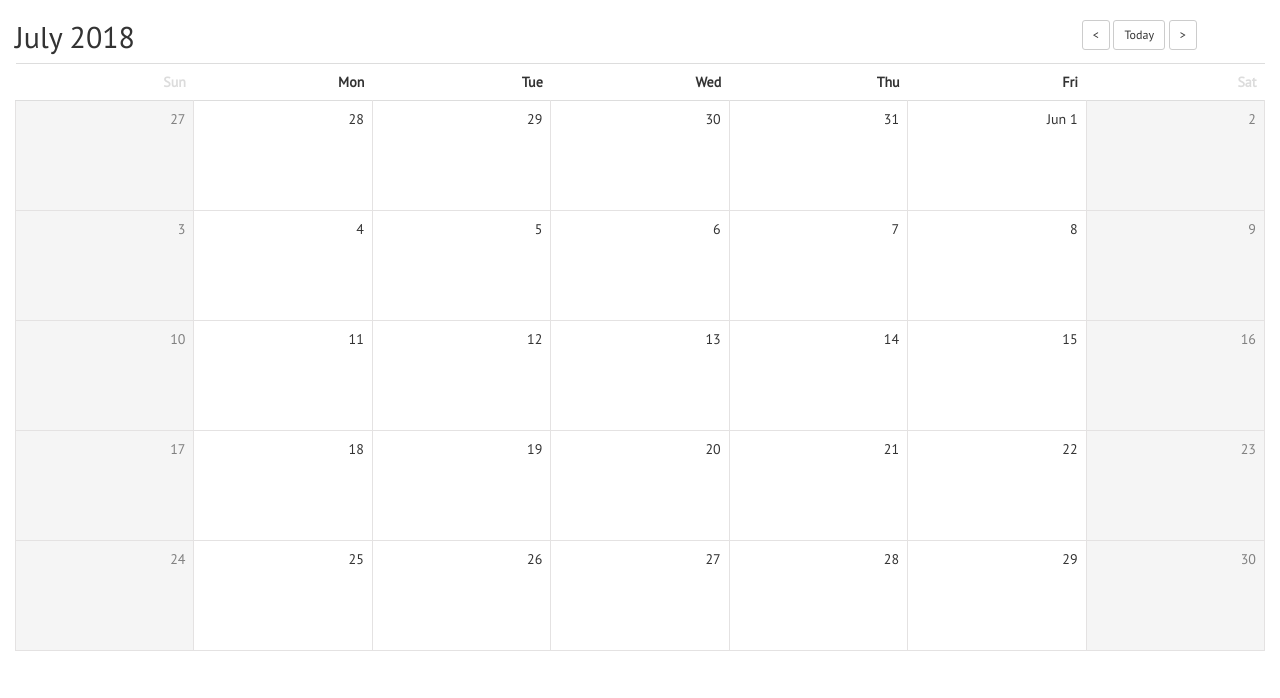
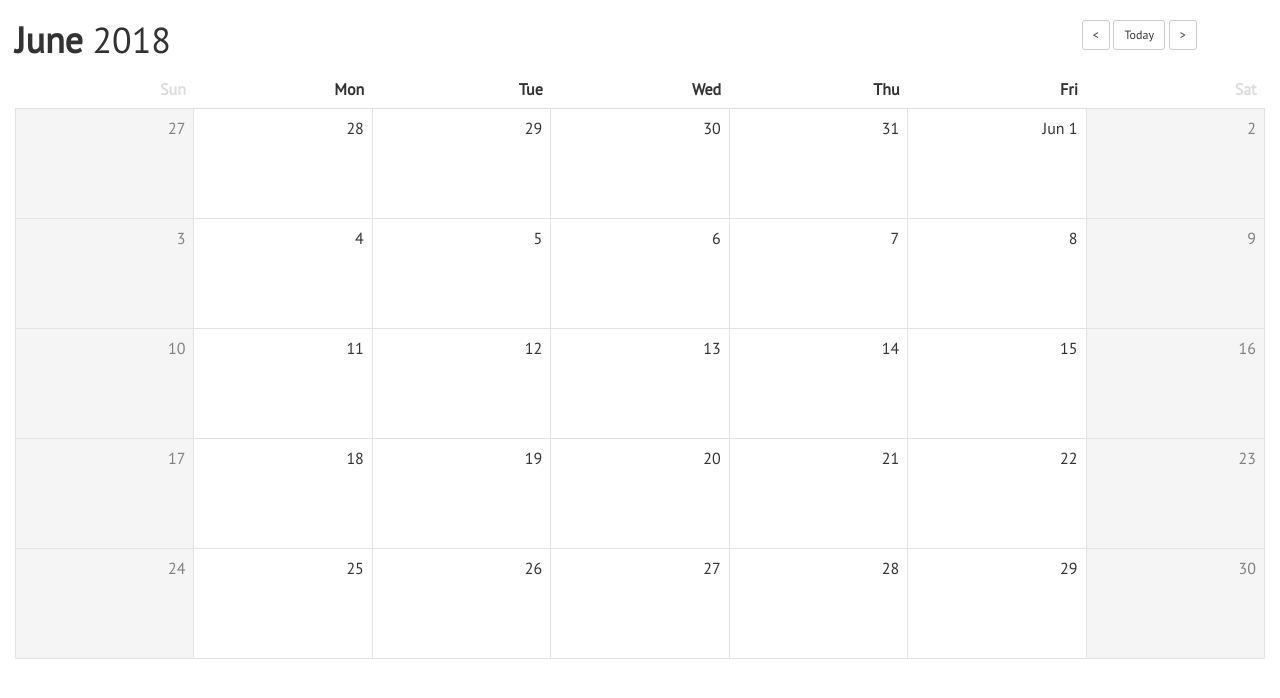
Before and after one commit to sdstanford/Calendar-Challenge, a plain HTML site: page index.html in a window 1280 px wide. Drawn offline with nearby package versions, Linux system fonts and the light colour scheme.

Commit message:
Final css styling

```diff
--- a/index.html
+++ b/index.html
@@ -14,7 +14,7 @@
         <!--Month/Year Row-->
         <div class="row">
             <div id="current-month" class="col-sm-10">
-                <h2>July 2018</h2>
+                <h1><strong>June</strong> 2018</h1>
             </div>
             <div id="month-changer" class="col-sm-2">
                 <button class="btn btn-default btn-sm">
--- a/style.css
+++ b/style.css
@@ -4,6 +4,14 @@ body{
 
 #month-changer{
     padding-top: 20px;
+}
+
+table tr:first-child th{
+    border-top: none;
+}
+
+.table{
+    font-size: 16px;
 }
 
 #header-row{
```
